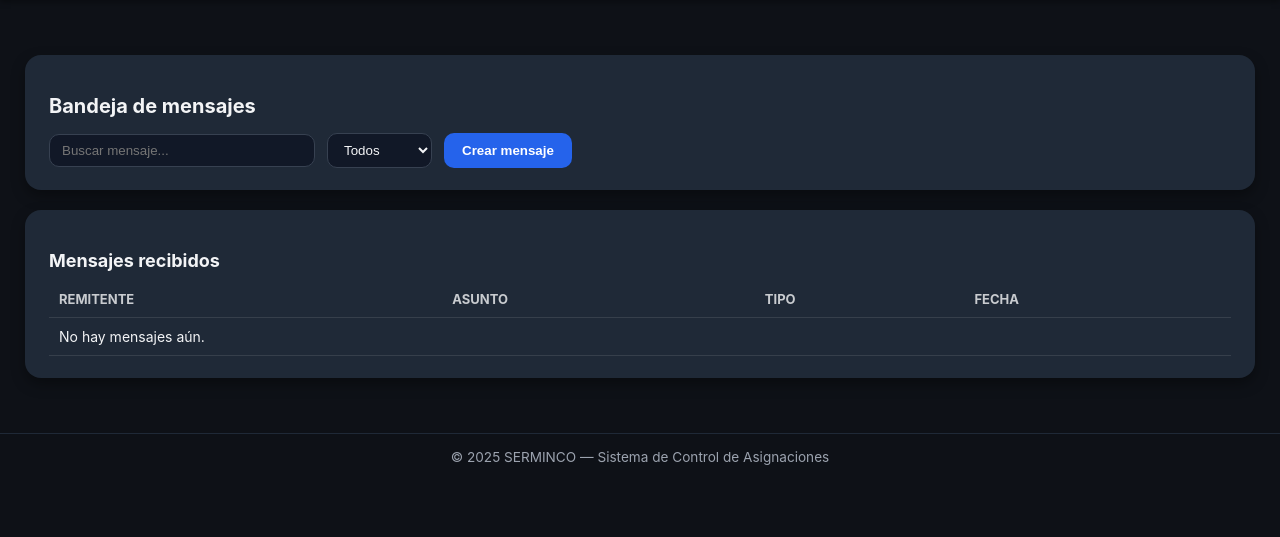
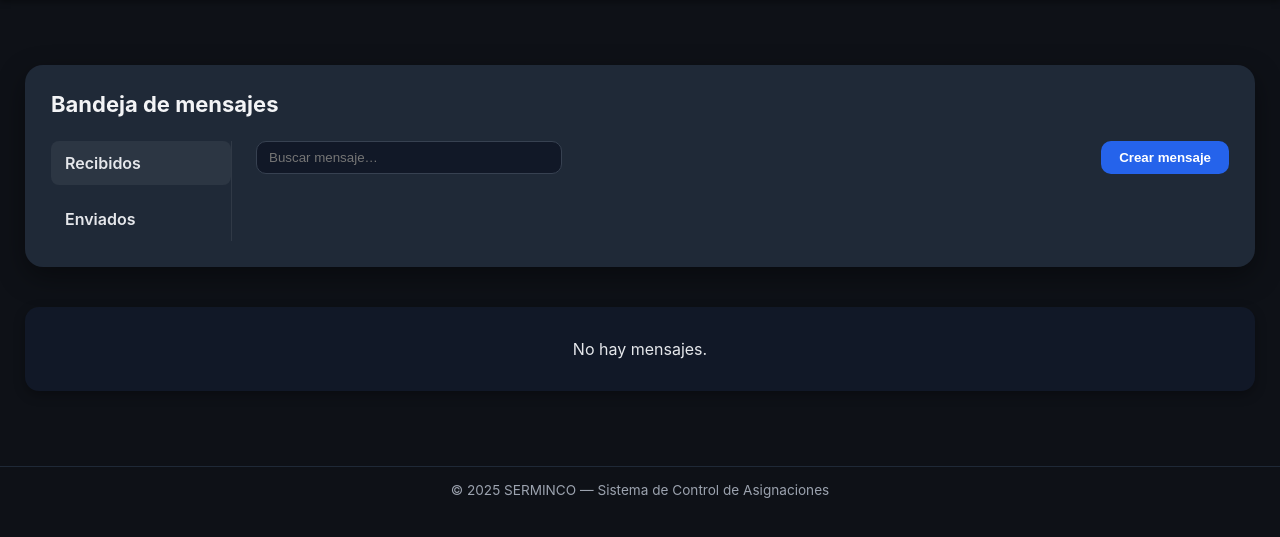
Before and after one commit to alespierorc/control_asignaciones, a Django app: page /bandeja/ in a window 1280 px wide. Shown: the part 61-598 px from the top of the page. Run offline with Django 5.2, Linux system fonts and the light colour scheme; a user stored in the database is signed in; tables that the repository leaves empty hold one stand-in row (values such as "Sample post"); some libraries are stand-ins or nearby versions.

Commit message:
Ajustes en los anuncios y bandeja

```diff
--- a/asignaciones/context_processors.py
+++ b/asignaciones/context_processors.py
@@ -2,6 +2,7 @@ from .models import Anuncio
 from django.db import models
 from django.utils import timezone
 from django.db.models import Q
+from .models import Mensaje
 
 def anuncios_context(request):
     if not request.user.is_authenticated:
@@ -51,3 +52,14 @@ def permisos_navbar(request):
     return {
         "mostrar_reportes": False
     }
+
+def contador_mensajes(request):
+    if not request.user.is_authenticated:
+        return {}
+
+    return {
+        "mensajes_no_leidos": Mensaje.objects.filter(
+            destinatario=request.user,
+            leido=False
+        ).count()
+    }
--- a/asignaciones/urls.py
+++ b/asignaciones/urls.py
@@ -93,6 +93,10 @@ urlpatterns = [
     path("anuncios/no-leidos/", views.anuncios_no_leidos, name="anuncios_no_leidos"),
     path("anuncios/marcar-leido/<int:pk>/",views.marcar_anuncio_leido,name="marcar_anuncio_leido"),
     path("anuncios/eliminar/<int:pk>/",views.eliminar_anuncio,name="eliminar_anuncio"),
+    path("mensajes/leer/<int:pk>/",views.leer_mensaje,name="leer_mensaje"),
+    path("mensajes/<str:tipo>/", views.mensajes_parciales, name="mensajes_parciales"),
+    path("mensajes/eliminar/", views.eliminar_mensajes_ajax, name="eliminar_mensajes_ajax"),
+
 
 
 
--- a/asignaciones/views.py
+++ b/asignaciones/views.py
@@ -34,7 +34,13 @@ from .models import Expediente
 from django.utils.dateparse import parse_datetime
 from django.utils import timezone
 from django.db import transaction
-from .models import Anuncio, AnuncioLectura
+from django.db.models import Exists, OuterRef
+from django.views.decorators.csrf import csrf_exempt
+from .models import (
+    Anuncio,
+    AnuncioLectura,
+    AnuncioEliminado,
+)
 
 
 from .forms import (
@@ -1322,10 +1328,140 @@ def editar_usuario(request, user_id):
 
 @login_required
 def bandeja(request):
-    """Todos los usuarios autenticados pueden acceder."""
-    recibidos = Mensaje.objects.filter(destinatario=request.user).select_related("remitente")
-    usuarios = User.objects.all()
-    return render(request, "misc/bandeja.html", {"recibidos": recibidos, "usuarios": usuarios})
+    tipo = request.GET.get("tipo", "recibidos")
+
+    # =========================
+    # ENVIAR MENSAJE
+    # =========================
+    if request.method == "POST":
+        destinatario_username = request.POST.get("destinatario")
+        asunto = request.POST.get("asunto")
+        cuerpo = request.POST.get("contenido")
+
+        if not destinatario_username or not asunto or not cuerpo:
+            messages.error(request, "Completa todos los campos")
+            return redirect(f"{reverse('asignaciones:bandeja')}?tipo=enviados")
+
+        try:
+            destinatario = User.objects.get(username=destinatario_username)
+        except User.DoesNotExist:
+            messages.error(request, "El usuario destinatario no existe")
+            return redirect(f"{reverse('asignaciones:bandeja')}?tipo=enviados")
+
+        Mensaje.objects.create(
+            remitente=request.user,
+            destinatario=destinatario,
+            asunto=asunto,
+            cuerpo=cuerpo
+        )
+
+        messages.success(request, "Mensaje enviado correctamente")
+        # 🔹 Redirige siempre a "enviados" después de enviar
+        return redirect(f"{reverse('asignaciones:bandeja')}?tipo=enviados")
+
+    # =========================
+    # LISTADO DE MENSAJES
+    # =========================
+    if tipo == "enviados":
+        mensajes = Mensaje.objects.filter(
+            remitente=request.user,
+            eliminado_por_remitente=False
+        )
+    else:
+        mensajes = Mensaje.objects.filter(
+            destinatario=request.user,
+            eliminado_por_destinatario=False
+        )
+
+    return render(request, "misc/bandeja.html", {
+        "mensajes": mensajes,
+        "tipo": tipo
+    })
+
+
+@login_required
+def leer_mensaje(request, pk):
+    mensaje = get_object_or_404(Mensaje, pk=pk)
+
+    # 🔐 Seguridad total
+    if request.user not in [mensaje.remitente, mensaje.destinatario]:
+        return JsonResponse({"error": "No autorizado"}, status=403)
+
+    if request.user == mensaje.destinatario and not mensaje.leido:
+        mensaje.leido = True
+        mensaje.save(update_fields=["leido"])
+
+    return JsonResponse({
+        "id": mensaje.id,
+        "asunto": mensaje.asunto,
+        "cuerpo": mensaje.cuerpo,
+        "remitente": mensaje.remitente.username if mensaje.remitente else "Sistema",
+        "fecha": mensaje.creado_en.strftime("%d/%m/%Y %H:%M")
+    })
+
+
+@login_required
+def eliminar_mensaje(request, pk):
+    mensaje = get_object_or_404(Mensaje, pk=pk)
+
+    if request.user == mensaje.remitente:
+        mensaje.eliminado_por_remitente = True
+    elif request.user == mensaje.destinatario:
+        mensaje.eliminado_por_destinatario = True
+    else:
+        return JsonResponse({"error": "No autorizado"}, status=403)
+
+    mensaje.save(update_fields=[
+        "eliminado_por_remitente",
+        "eliminado_por_destinatario"
+    ])
+
+    messages.success(request, "Mensaje eliminado")
+    return redirect("asignaciones:bandeja")
+
+
+@login_required
+def mensajes_parciales(request, tipo):
+    """
+    Devuelve solo los rows HTML de los mensajes según tipo (recibidos/enviados)
+    """
+    if tipo == "enviados":
+        mensajes = Mensaje.objects.filter(
+            remitente=request.user,
+            eliminado_por_remitente=False
+        )
+    else:
+        mensajes = Mensaje.objects.filter(
+            destinatario=request.user,
+            eliminado_por_destinatario=False
+        )
+
+    return render(request, "misc/mensajes_parciales.html", {
+        "mensajes": mensajes
+    })
+
+
+@csrf_exempt
+@login_required
+def eliminar_mensajes_ajax(request):
+    if request.method == "POST":
+        data = json.loads(request.body)
+        ids = data.get("ids", [])
+
+        for m_id in ids:
+            try:
+                mensaje = Mensaje.objects.get(pk=m_id)
+                if request.user == mensaje.remitente:
+                    mensaje.eliminado_por_remitente = True
+                elif request.user == mensaje.destinatario:
+                    mensaje.eliminado_por_destinatario = True
+                mensaje.save()
+            except Mensaje.DoesNotExist:
+                continue
+
+        return JsonResponse({"success": True})
+    return JsonResponse({"error": "Método no permitido"}, status=405)
+
 
 # ============================================================
 #                  ANUNCIOS - CREACIÓN Y LISTADO
@@ -1354,11 +1490,19 @@ def anuncios(request):
             Q(fecha_inicio__lte=ahora) | Q(fecha_inicio__isnull=True),
             Q(fecha_fin__gte=ahora) | Q(fecha_fin__isnull=True),
         )
+        .annotate(
+            leido=Exists(
+                AnuncioLectura.objects.filter(
+                    anuncio=OuterRef("pk"),
+                    usuario=user
+                )
+            )
+        )
     )
-
 
     if user.groups.filter(name="AdministradorLider").exists():
         anuncios_qs = base_qs.filter(remitente=user)
+
     elif user.groups.filter(name="Administrador").exists():
         anuncios_qs = base_qs.filter(
             Q(remitente=user)
@@ -1366,6 +1510,7 @@ def anuncios(request):
             | Q(grupo_destino__in=user.groups.all())
             | Q(tipo="general")
         ).distinct()
+
     else:
         anuncios_qs = base_qs.filter(
             Q(destinatario=user)
@@ -1373,7 +1518,7 @@ def anuncios(request):
             | Q(tipo="general")
         )
 
-
+    # 🔒 CONTADOR (NO TOCADO)
     contador_anuncios = anuncios_qs.exclude(
         lecturas__usuario=user
     ).count()
@@ -1386,6 +1531,7 @@ def anuncios(request):
     })
 
 
+
 @login_required
 def crear_anuncio(request):
     user = request.user
@@ -1409,7 +1555,6 @@ def crear_anuncio(request):
         fecha_inicio = parse_datetime(fecha_inicio_raw) if fecha_inicio_raw else None
         fecha_fin = parse_datetime(fecha_fin_raw) if fecha_fin_raw else None
 
-
         if not titulo or not contenido:
             messages.error(request, "Todos los campos obligatorios deben completarse.")
             return redirect("asignaciones:crear_anuncio")
@@ -1429,7 +1574,6 @@ def crear_anuncio(request):
         if fecha_inicio and fecha_inicio < timezone.now():
             messages.error(request, "La fecha de inicio no puede ser en el pasado.")
             return redirect("asignaciones:crear_anuncio")
-
 
         Anuncio.objects.create(
             titulo=titulo,
@@ -1451,6 +1595,7 @@ def crear_anuncio(request):
     })
 
 
+
 @login_required
 @transaction.atomic
 def marcar_anuncio_leido(request, pk):
@@ -1459,7 +1604,6 @@ def marcar_anuncio_leido(request, pk):
 
     anuncio = get_object_or_404(Anuncio, pk=pk)
 
-
     AnuncioLectura.objects.get_or_create(
         anuncio=anuncio,
         usuario=request.user
@@ -1471,13 +1615,13 @@ def marcar_anuncio_leido(request, pk):
     })
 
 
+
 @login_required
 def eliminar_anuncio(request, pk):
     if request.method != "POST":
         return JsonResponse({"status": "error"}, status=405)
 
     anuncio = get_object_or_404(Anuncio, pk=pk)
-
 
     AnuncioEliminado.objects.get_or_create(
         anuncio=anuncio,
@@ -1488,6 +1632,7 @@ def eliminar_anuncio(request, pk):
         "status": "ok",
         "no_leidos": contar_anuncios_no_leidos(request.user)
     })
+
 
 
 @login_required
--- a/templates/misc/bandeja.html
+++ b/templates/misc/bandeja.html
@@ -1,41 +1,92 @@
 {% extends "base.html" %}
 {% load static %}
-
 {% block title %}Bandeja de mensajes{% endblock %}
 
 {% block content %}
 <style>
-  .bandeja-container {
+/* ===============================
+   CONTENEDOR GENERAL
+================================ */
+.bandeja-wrapper {
+  margin: 40px auto;
+  max-width: 1200px;
+  background: #1f2937;
+  border-radius: 18px;
+  padding: 26px;
+  box-shadow: 0 10px 28px rgba(0,0,0,.4);
+  font-family: "Inter", sans-serif;
+  color: #f3f4f6;
+  transition: all 0.3s ease;
+}
+
+/* ===============================
+   TITULO
+================================ */
+.bandeja-title {
+  font-size: 22px;
+  font-weight: 700;
+  margin-bottom: 24px;
+}
+
+/* ===============================
+   LAYOUT
+================================ */
+.bandeja-layout {
+  display: flex;
+  gap: 24px;
+}
+
+/* ===============================
+   MENÚ IZQUIERDO
+================================ */
+.bandeja-menu {
+  flex: 0 0 180px;
+  border-right: 1px solid rgba(255,255,255,.08);
   display: flex;
   flex-direction: column;
-    gap: 20px;
-    margin-top: 30px;
+  gap: 12px;
 }
 
-  .bandeja-header, .crear-mensaje, .mensajes-lista {
-    background: #1f2937;
-    border-radius: 16px;
-    color: #f3f4f6;
-    padding: 22px 24px;
-    box-shadow: 0 6px 14px rgba(0, 0, 0, 0.35);
+.menu-item {
+  padding: 12px 14px;
+  border-radius: 8px;
+  cursor: pointer;
+  font-weight: 600;
+  color: #e5e7eb;
+  transition: 0.2s;
 }
 
-  .bandeja-header h2 {
-    font-size: 20px;
-    font-weight: 700;
-    margin-bottom: 15px;
+.menu-item.active,
+.menu-item:hover {
+  background: rgba(255,255,255,.06);
 }
 
-  .bandeja-header input, .bandeja-header select {
+/* ===============================
+   PANEL DERECHO
+================================ */
+.bandeja-panel {
+  flex: 1;
+  display: flex;
+  flex-direction: column;
+  gap: 18px;
+}
+
+/* ===============================
+   ACCIONES
+================================ */
+.bandeja-actions {
+  display: flex;
+  justify-content: space-between;
+  align-items: center;
+}
+
+.bandeja-actions input {
   background: #111827;
   border: 1px solid #374151;
   border-radius: 10px;
+  padding: 8px 12px;
   color: #f3f4f6;
-    padding: 8px 12px;
-  }
-
-  .bandeja-header input {
-    width: 240px;
+  width: 280px;
 }
 
 .btn-primary {
@@ -44,168 +95,294 @@
   color: white;
   font-weight: 600;
   border-radius: 10px;
-    padding: 10px 18px;
+  padding: 9px 18px;
   cursor: pointer;
-    transition: all 0.3s;
+  transition: 0.2s;
 }
 
 .btn-primary:hover {
-    background: #3b82f6;
+  background: #1d4ed8;
 }
 
-  .crear-mensaje h3 {
-    font-size: 18px;
-    font-weight: 700;
-    margin-bottom: 15px;
+.btn-danger {
+  background: #dc2626;
+  border: none;
+  color: white;
+  font-weight: 600;
+  border-radius: 10px;
+  padding: 6px 12px;
+  cursor: pointer;
 }
 
-  .crear-mensaje input, .crear-mensaje select, .crear-mensaje textarea {
+.btn-danger:hover {
+  background: #b91c1c;
+}
+
+/* ===============================
+   CREAR MENSAJE
+================================ */
+.crear-mensaje {
   background: #111827;
-    border: 1px solid #374151;
-    border-radius: 10px;
-    color: #f3f4f6;
-    padding: 10px 12px;
+  border-radius: 14px;
+  padding: 18px;
+  display: none;
+  animation: fadeIn 0.3s ease;
+  flex-direction: column;
+}
+
+.crear-mensaje input,
+.crear-mensaje textarea {
   width: 100%;
   margin-bottom: 12px;
+  background: #020617;
+  border: 1px solid #374151;
+  border-radius: 8px;
+  padding: 10px;
+  color: #f3f4f6;
 }
 
 .crear-mensaje textarea {
   resize: none;
-    height: 100px;
+  height: 120px;
 }
 
-  .mensajes-lista h3 {
-    font-size: 18px;
-    font-weight: 700;
-    margin-bottom: 10px;
+/* ===============================
+   CONTENEDOR DE MENSAJES FUERA
+================================ */
+.mensajes-wrapper {
+  margin: 20px auto;
+  max-width: 1200px;
+  background: #111827;
+  border-radius: 14px;
+  padding: 16px;
+  max-height: 650px;
+  overflow-y: auto;
+  box-shadow: 0 4px 12px rgba(0,0,0,0.3);
 }
 
-  .mensajes-table {
-    width: 100%;
-    border-collapse: collapse;
-    font-size: 14px;
+.card-row {
+  display: flex;
+  justify-content: space-between;
+  align-items: center;
+  padding: 12px 16px;
+  background: #1f2937;
+  border-radius: 10px;
+  margin-bottom: 10px;
+  cursor: pointer;
+  transition: 0.2s;
 }
 
-  .mensajes-table th, .mensajes-table td {
-    padding: 10px;
-    border-bottom: 1px solid rgba(255, 255, 255, 0.1);
-    text-align: left;
+.card-row:hover {
+  background: rgba(37,99,235,.05);
 }
 
-  .mensajes-table th {
-    text-transform: uppercase;
-    opacity: 0.8;
-    font-size: 13px;
+.card-col {
+  flex: 1;
+  overflow: hidden;
+  text-overflow: ellipsis;
+  white-space: nowrap;
 }
 
-  .mensajes-table tr:nth-child(even) {
-    background: rgba(255,255,255,0.03);
+.card-col.remitente {
+  flex: 0 0 200px;
+  font-weight: 600;
 }
 
-  .toast {
-    position: fixed; top: 25px; right: 25px;
-    background: #10b981; color: #fff;
-    padding: 14px 20px; border-radius: 10px; font-weight: 600;
-    box-shadow: 0 4px 12px rgba(0,0,0,0.3);
-    opacity: 0; pointer-events: none; transform: translateY(-15px);
-    transition: all 0.4s ease; display: flex; align-items: center;
+.card-col.asunto {
+  flex: 2;
 }
-  .toast.show { opacity: 1; pointer-events: auto; transform: translateY(0); }
-  .toast.error { background: #ef4444; }
+
+.card-col.fecha {
+  flex: 0 0 150px;
+  text-align: right;
+  font-size: 0.85rem;
+  color: #9ca3af;
+}
+
+.card-actions {
+  flex: 0 0 100px;
+  display: flex;
+  gap: 6px;
+  justify-content: flex-end;
+}
+
+/* ===============================
+   MODAL
+================================ */
+#modalMensaje {
+  display: none;
+  position: fixed;
+  inset: 0;
+  background: rgba(0,0,0,0.65);
+  justify-content: center;
+  align-items: center;
+  z-index: 999;
+  animation: fadeIn 0.3s ease;
+}
+
+#modalMensaje .modal-content {
+  background: #1f2937;
+  padding: 24px;
+  border-radius: 18px;
+  max-width: 700px;
+  width: 90%;
+  max-height: 80vh;
+  overflow-y: auto;
+  position: relative;
+  animation: slideUp 0.3s ease;
+}
+
+#modalMensaje .close-modal {
+  position: absolute;
+  top: 16px;
+  right: 16px;
+  background: #2563eb;
+  border: none;
+  color: white;
+  border-radius: 6px;
+  padding: 6px 10px;
+  cursor: pointer;
+}
+
+#modalMensaje h3 {
+  margin-bottom: 12px;
+}
+
+#modalMensaje p {
+  white-space: pre-wrap;
+}
+
+/* ===============================
+   ANIMACIONES
+================================ */
+@keyframes fadeIn {
+  from { opacity: 0; }
+  to { opacity: 1; }
+}
+
+@keyframes slideUp {
+  from { transform: translateY(20px); opacity: 0; }
+  to { transform: translateY(0); opacity: 1; }
+}
 </style>
 
-<div class="bandeja-container">
-  <div class="bandeja-header">
-    <h2><i class="fas fa-envelope-open-text"></i> Bandeja de mensajes</h2>
-    <div style="display: flex; gap: 12px; align-items: center;">
-      <input type="text" placeholder="Buscar mensaje..." id="busqueda">
-      <select id="filtro">
-        <option value="todos">Todos</option>
-        <option value="enviados">Enviados</option>
-        <option value="recibidos">Recibidos</option>
-      </select>
-      <button class="btn-primary" id="btnNuevo"><i class="fas fa-pen"></i> Crear mensaje</button>
-    </div>
+<div class="bandeja-wrapper">
+  <div class="bandeja-title">Bandeja de mensajes</div>
+
+  <div class="bandeja-layout">
+    <!-- MENÚ IZQUIERDO -->
+    <div class="bandeja-menu">
+      <div class="menu-item {% if tipo == 'recibidos' %}active{% endif %}" data-tipo="recibidos">Recibidos</div>
+      <div class="menu-item {% if tipo == 'enviados' %}active{% endif %}" data-tipo="enviados">Enviados</div>
     </div>
 
-  <div class="crear-mensaje" id="crearMensaje" style="display:none;">
-    <h3>Nuevo mensaje</h3>
-    <form id="formMensaje">
-      <input type="text" id="destinatario" name="destinatario" placeholder="Destinatario (usuario o correo)" required>
-      <input type="text" id="asunto" name="asunto" placeholder="Asunto" required>
-      <select id="tipo" name="tipo">
-        <option value="informativo">Informativo</option>
-        <option value="urgente">Urgente</option>
-        <option value="recordatorio">Recordatorio</option>
-      </select>
-      <textarea id="contenido" name="contenido" placeholder="Escribe el contenido del mensaje..." required></textarea>
+    <!-- PANEL DERECHO -->
+    <div class="bandeja-panel">
+      <div class="bandeja-actions">
+        <input type="text" placeholder="Buscar mensaje…">
+        <button class="btn-primary" id="btnNuevo">Crear mensaje</button>
+      </div>
+
+      <!-- CREAR MENSAJE -->
+      <div class="crear-mensaje" id="crearMensaje">
+        <form method="POST">
+          {% csrf_token %}
+          <input type="text" name="destinatario" placeholder="Usuario destinatario" required>
+          <input type="text" name="asunto" placeholder="Asunto" required>
+          <textarea name="contenido" placeholder="Escriba el mensaje…" required></textarea>
           <div style="text-align:right;">
-        <button class="btn-primary" type="submit"><i class="fas fa-paper-plane"></i> Enviar mensaje</button>
+            <button class="btn-primary">Enviar</button>
           </div>
         </form>
       </div>
-
-  <div class="mensajes-lista">
-    <h3><i class="fas fa-inbox"></i> Mensajes recibidos</h3>
-    <div style="overflow-x:auto; max-height:300px; overflow-y:auto;">
-      <table class="mensajes-table">
-        <thead>
-          <tr>
-            <th>Remitente</th>
-            <th>Asunto</th>
-            <th>Tipo</th>
-            <th>Fecha</th>
-          </tr>
-        </thead>
-        <tbody id="tablaMensajes">
-          <tr><td colspan="4">No hay mensajes aún.</td></tr>
-        </tbody>
-      </table>
     </div>
   </div>
 </div>
 
-<div class="toast success" id="toastSuccess"><i class="fas fa-check-circle"></i> Mensaje enviado correctamente</div>
-<div class="toast error" id="toastError"><i class="fas fa-exclamation-triangle"></i> Debes completar todos los campos</div>
+<!-- CONTENEDOR INDEPENDIENTE DE MENSAJES -->
+<div class="mensajes-wrapper">
+  {% if mensajes %}
+  <div style="text-align:right; margin-bottom:8px;">
+    <button class="btn-danger" id="btnEliminar">Eliminar seleccionados</button>
+  </div>
+  {% endif %}
+  {% for m in mensajes %}
+  <div class="card-row" data-id="{{ m.id }}">
+    <input type="checkbox" class="select-mensaje">
+    <div class="card-col remitente">
+      {% if tipo == 'recibidos' %}{{ m.remitente.username }}{% else %}{{ m.destinatario.username }}{% endif %}
+    </div>
+    <div class="card-col asunto">{{ m.asunto }}</div>
+    <div class="card-col fecha">{{ m.creado_en|date:"d/m/Y H:i" }}</div>
+  </div>
+  {% empty %}
+  <div style="padding:16px; text-align:center;">No hay mensajes.</div>
+  {% endfor %}
+</div>
+
+<!-- MODAL -->
+<div id="modalMensaje">
+  <div class="modal-content">
+    <button class="close-modal">Cerrar</button>
+    <h3 id="modalAsunto"></h3>
+    <p id="modalRemitente"></p>
+    <p id="modalContenido"></p>
+    <p id="modalFecha" style="color:#9ca3af; text-align:right;"></p>
+  </div>
+</div>
 
 <script>
-document.addEventListener('DOMContentLoaded', () => {
-  const btnNuevo = document.getElementById('btnNuevo');
-  const crearMensaje = document.getElementById('crearMensaje');
-  const form = document.getElementById('formMensaje');
-  const toastSuccess = document.getElementById('toastSuccess');
-  const toastError = document.getElementById('toastError');
-  const tabla = document.getElementById('tablaMensajes');
+/* DESPLEGAR CREAR MENSAJE */
+document.getElementById("btnNuevo").onclick = () => {
+  const box = document.getElementById("crearMensaje");
+  box.style.display = box.style.display === "flex" ? "none" : "flex";
+};
 
-  const showToast = el => { el.classList.add('show'); setTimeout(() => el.classList.remove('show'), 3000); };
-
-  btnNuevo.addEventListener('click', () => {
-    crearMensaje.style.display = crearMensaje.style.display === 'none' ? 'block' : 'none';
+/* CAMBIO RECIBIDOS / ENVIADOS */
+document.querySelectorAll(".menu-item").forEach(btn => {
+  btn.onclick = () => {
+    const tipo = btn.dataset.tipo;
+    window.location.href = `{% url 'asignaciones:bandeja' %}?tipo=${tipo}`;
+  };
 });
 
-  form.addEventListener('submit', e => {
-    e.preventDefault();
-    const destinatario = form.destinatario.value.trim();
-    const asunto = form.asunto.value.trim();
-    const tipo = form.tipo.value.trim();
-    const contenido = form.contenido.value.trim();
+/* MODAL AL HACER CLICK EN CARD */
+document.querySelectorAll(".card-row").forEach(row => {
+  row.onclick = e => {
+    if(e.target.type === "checkbox") return; // no abrir modal si clic en checkbox
+    const id = row.dataset.id;
+    fetch(`/mensajes/leer/${id}/`)
+      .then(r => r.json())
+      .then(data => {
+        document.getElementById("modalAsunto").innerText = data.asunto;
+        document.getElementById("modalRemitente").innerText = `De: ${data.remitente}`;
+        document.getElementById("modalContenido").innerText = data.cuerpo;
+        document.getElementById("modalFecha").innerText = data.fecha;
+        document.getElementById("modalMensaje").style.display = "flex";
+      });
+  };
+});
 
-    if (!destinatario || !asunto || !contenido) {
-      showToast(toastError);
-      return;
-    }
+document.querySelector("#modalMensaje .close-modal").onclick = () => {
+  document.getElementById("modalMensaje").style.display = "none";
+};
 
-    const fila = document.createElement('tr');
-    fila.innerHTML = `
-      <td>${destinatario}</td>
-      <td>${asunto}</td>
-      <td>${tipo}</td>
-      <td>${new Date().toLocaleString('es-PE')}</td>
-    `;
-    tabla.prepend(fila);
-    form.reset();
-    showToast(toastSuccess);
-  });
+/* ELIMINAR MENSAJES SELECCIONADOS CON CONFIRMACIÓN */
+document.getElementById("btnEliminar")?.addEventListener("click", () => {
+  const checkboxes = [...document.querySelectorAll(".select-mensaje:checked")];
+  if (!checkboxes.length) return alert("Selecciona al menos un mensaje");
+
+  if(!confirm("¿Estás seguro que deseas eliminar los mensajes seleccionados?")) return;
+
+  const ids = checkboxes.map(c => c.closest(".card-row").dataset.id);
+  fetch("{% url 'asignaciones:eliminar_mensajes_ajax' %}", {
+    method: "POST",
+    headers: {
+      "X-CSRFToken": "{{ csrf_token }}",
+      "Content-Type": "application/json"
+    },
+    body: JSON.stringify({ ids })
+  }).then(() => location.reload());
 });
 </script>
 {% endblock %}
```
Also changed, not shown: asignaciones/models.py (+17 -5 lines), templates/misc/anuncios.html (+36 -40 lines), templates/misc/mensajes_parciales.html (added, +15 -0 lines), asignaciones/migrations/0021_alter_mensaje_options_mensaje_leido.py (added), asignaciones/migrations/0022_mensaje_eliminado_por_destinatario_and_more.py (added). Lines whose indentation alone changed are shown as unchanged.
